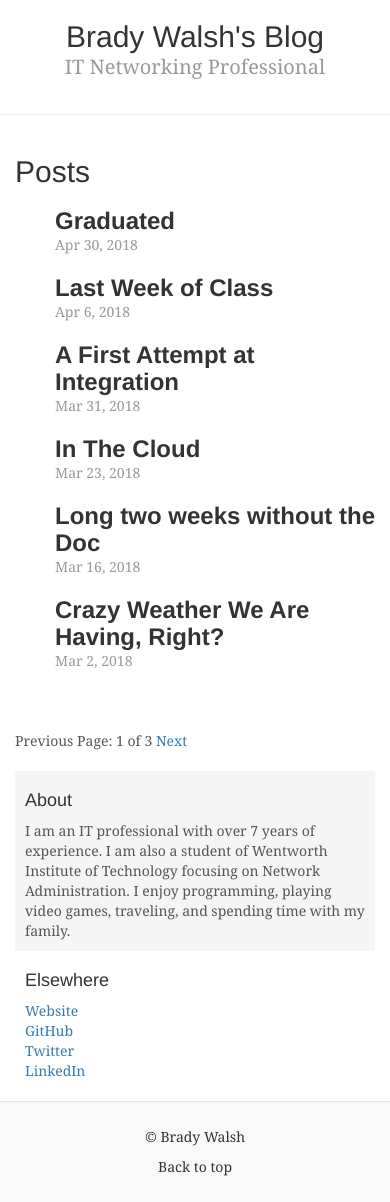
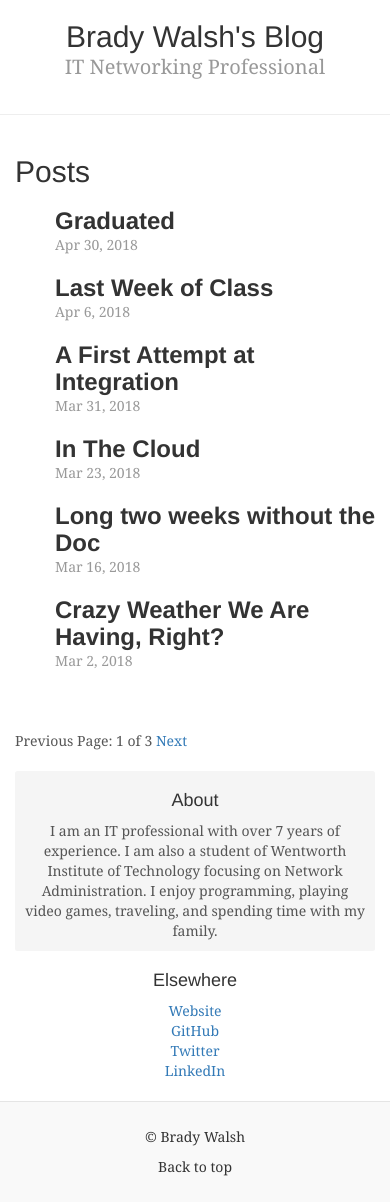
Before and after one commit to knighthawkbro/knighthawkbro.github.io, a Jekyll site: the page built from blog/index.html, in a window 390 px wide. Built offline with Jekyll 4.4.1, drawn with Linux system fonts in a browser that asks for light colours; nearby versions of some CDN libraries; the list of posts is cut into pages by our own code.

Commit message:
Cented text on mobile

```diff
--- a/assets/css/blog.css
+++ b/assets/css/blog.css
@@ -201,6 +201,9 @@
   .blog-description {
     font-size: 2rem;
   }
+  .blog-sidebar {
+    text-align: center;
+  }
 }
 
 .header:hover {
```
